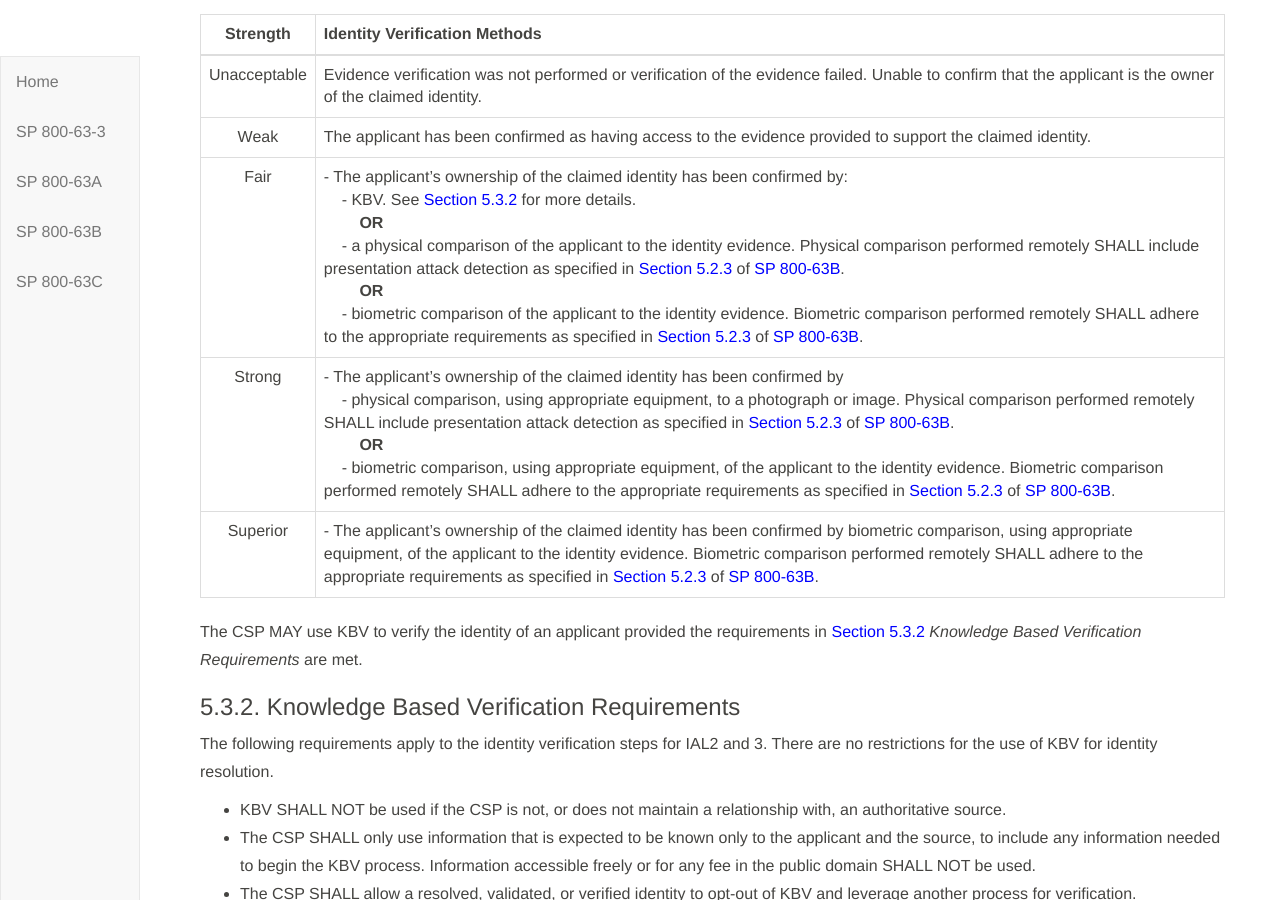
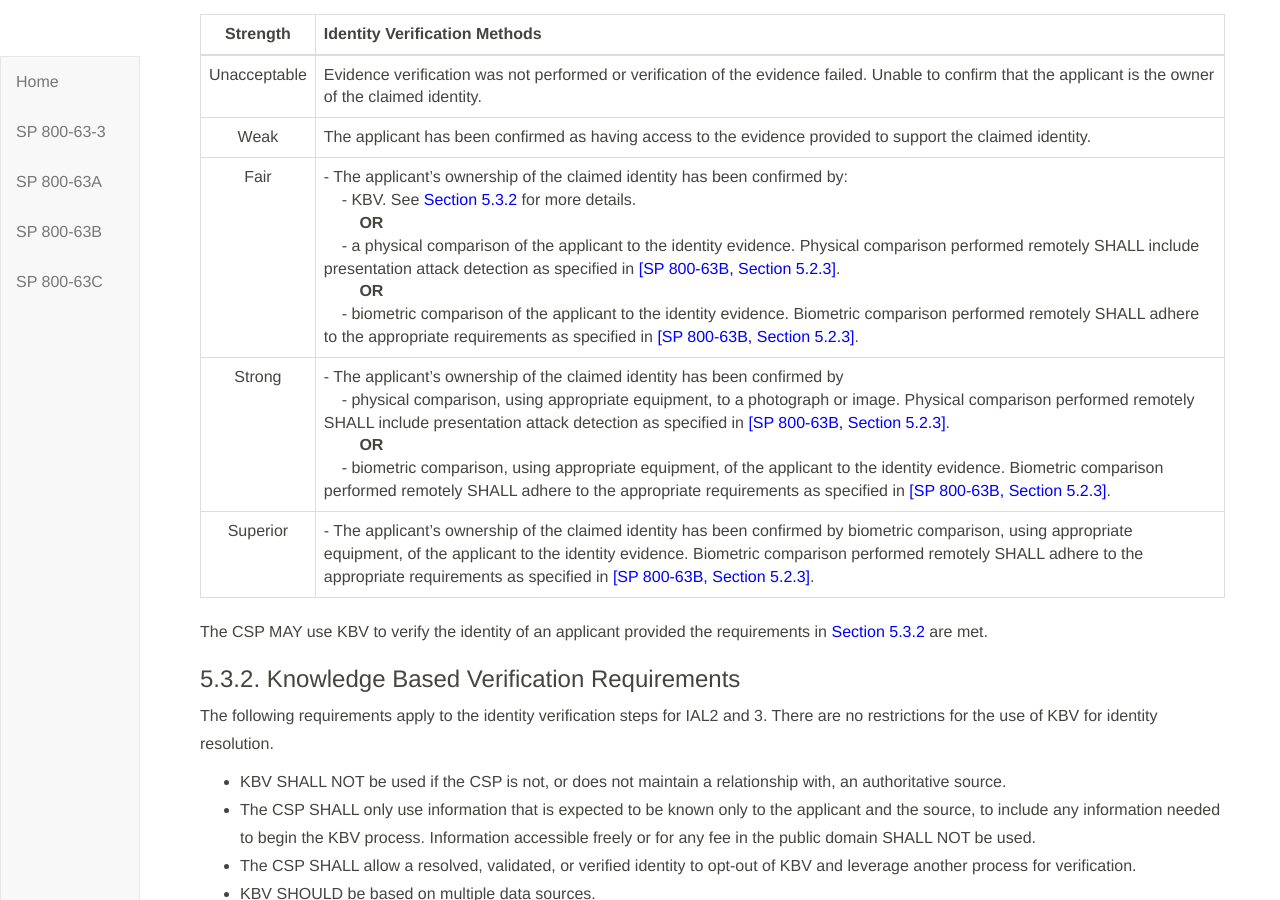
Before and after one commit to usnistgov/800-63-3, a Jekyll site: the page built from sp800-63a/sec5_proofing.md, in a window 1280 px wide and 900 px high, scrolled down 4299 px. Built offline with Jekyll 4.4.1, drawn with Linux system fonts in a browser that asks for light colours; our own code applies the rules of GitHub Pages for plain Markdown files; some of the changed text lies outside the part shown.

Commit message:
Fixing links to 63B/adding double brackets for SP links

```diff
--- a/sp800-63a/sec5_proofing.md
+++ b/sp800-63a/sec5_proofing.md
@@ -92,11 +92,11 @@
 |:---:|:------------------------------|
 |Unacceptable|Evidence verification was not performed or verification of the evidence failed. Unable to confirm that the applicant is the owner of the claimed identity.|
 |Weak|The applicant has been confirmed as having access to the evidence provided to support the claimed identity.|
-|Fair|- The applicant's ownership of the claimed identity has been confirmed by:<br>&nbsp;&nbsp;&nbsp;&nbsp;- KBV.  See [Section 5.3.2](#kbv) for more details. <br>&nbsp;&nbsp;&nbsp;&nbsp;&nbsp;&nbsp;&nbsp;&nbsp;**OR**<br>&nbsp;&nbsp;&nbsp;&nbsp;- a physical comparison of the applicant to the identity evidence. Physical comparison performed remotely SHALL include presentation attack detection as specified in [Section 5.2.3](#biometric_use) of [SP 800-63B](#800-63b). <br>&nbsp;&nbsp;&nbsp;&nbsp;&nbsp;&nbsp;&nbsp;&nbsp;**OR**<br>&nbsp;&nbsp;&nbsp;&nbsp;- biometric comparison of the applicant to the identity evidence. Biometric comparison performed remotely SHALL adhere to the appropriate requirements as specified in [Section 5.2.3](#biometric_use) of [SP 800-63B](#800-63b). |
-|Strong|- The applicant's ownership of the claimed identity has been confirmed by <br>&nbsp;&nbsp;&nbsp;&nbsp;- physical comparison, using appropriate equipment, to a photograph or image. Physical comparison performed remotely SHALL include presentation attack detection as specified in [Section 5.2.3](#biometric_use) of [SP 800-63B](#800-63b). <br>&nbsp;&nbsp;&nbsp;&nbsp;&nbsp;&nbsp;&nbsp;&nbsp;**OR**<br>&nbsp;&nbsp;&nbsp;&nbsp;- biometric comparison, using appropriate equipment, of the applicant to the identity evidence. Biometric comparison performed remotely SHALL adhere to the appropriate requirements as specified in [Section 5.2.3](#biometric_use) of [SP 800-63B](#800-63b).|
-|Superior|- The applicant's ownership of the claimed identity has been confirmed by biometric comparison, using appropriate equipment, of the applicant to the identity evidence. Biometric comparison performed remotely SHALL adhere to the appropriate requirements as specified in [Section 5.2.3](#biometric_use) of [SP 800-63B](#800-63b).|
+|Fair|- The applicant's ownership of the claimed identity has been confirmed by:<br>&nbsp;&nbsp;&nbsp;&nbsp;- KBV.  See [Section 5.3.2](#kbv) for more details. <br>&nbsp;&nbsp;&nbsp;&nbsp;&nbsp;&nbsp;&nbsp;&nbsp;**OR**<br>&nbsp;&nbsp;&nbsp;&nbsp;- a physical comparison of the applicant to the identity evidence. Physical comparison performed remotely SHALL include presentation attack detection as specified in [[SP 800-63B, Section 5.2.3]](sp800-63b.html/#biometric_use). <br>&nbsp;&nbsp;&nbsp;&nbsp;&nbsp;&nbsp;&nbsp;&nbsp;**OR**<br>&nbsp;&nbsp;&nbsp;&nbsp;- biometric comparison of the applicant to the identity evidence. Biometric comparison performed remotely SHALL adhere to the appropriate requirements as specified in [[SP 800-63B, Section 5.2.3]](sp800-63b.html/#biometric_use). |
+|Strong|- The applicant's ownership of the claimed identity has been confirmed by <br>&nbsp;&nbsp;&nbsp;&nbsp;- physical comparison, using appropriate equipment, to a photograph or image. Physical comparison performed remotely SHALL include presentation attack detection as specified in [[SP 800-63B, Section 5.2.3]](sp800-63b.html/#biometric_use). <br>&nbsp;&nbsp;&nbsp;&nbsp;&nbsp;&nbsp;&nbsp;&nbsp;**OR**<br>&nbsp;&nbsp;&nbsp;&nbsp;- biometric comparison, using appropriate equipment, of the applicant to the identity evidence. Biometric comparison performed remotely SHALL adhere to the appropriate requirements as specified in [[SP 800-63B, Section 5.2.3]](sp800-63b.html/#biometric_use).|
+|Superior|- The applicant's ownership of the claimed identity has been confirmed by biometric comparison, using appropriate equipment, of the applicant to the identity evidence. Biometric comparison performed remotely SHALL adhere to the appropriate requirements as specified in [[SP 800-63B, Section 5.2.3]](sp800-63b.html/#biometric_use).|
 
-The CSP MAY use KBV to verify the identity of an applicant provided the requirements in [Section 5.3.2](#kbv) _Knowledge Based Verification Requirements_ are met.
+The CSP MAY use KBV to verify the identity of an applicant provided the requirements in [Section 5.3.2](#kbv) are met.
 
 ### <a name="kbv"></a>5.3.2. Knowledge Based Verification Requirements
 
```
Also changed, not shown: other parts of sp800-63a/sec5_proofing.md (+1 -1 lines).
